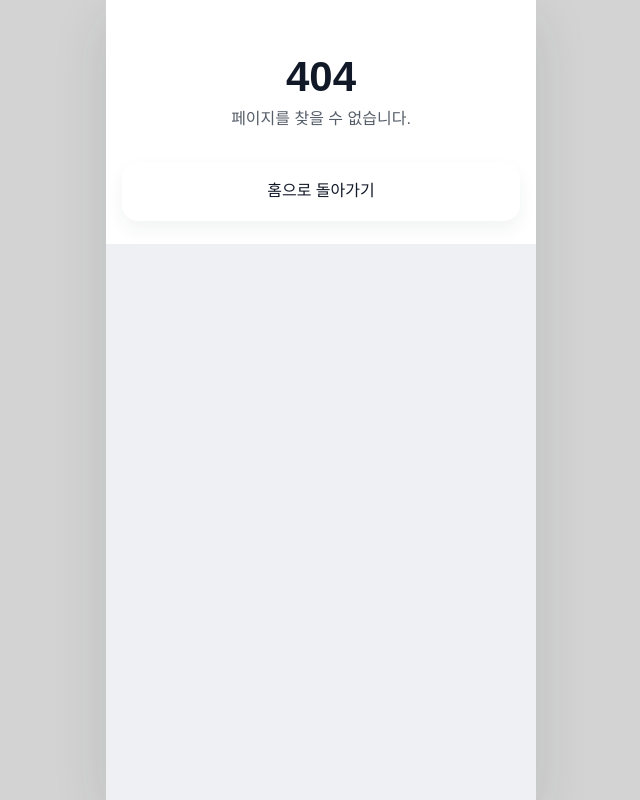
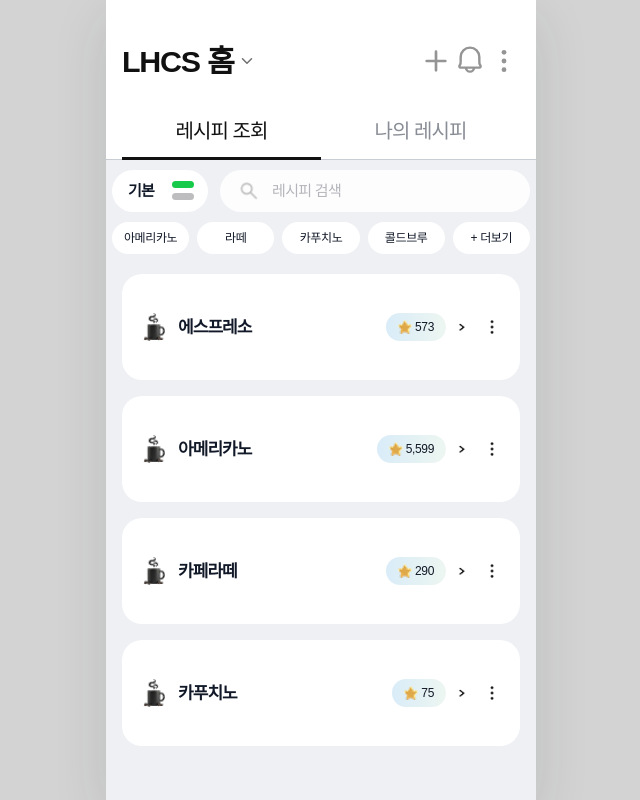
Before and after one commit to lgdx-finalpj/TheX_frontend, a React (Vite) app: page /recipe in a window 1280 px wide. Before the commit this address had no page. Shown: the whole page, without its empty margins (319-959 px from the left). Built offline with nearby package versions, Linux system fonts and the light colour scheme; no server answers.

Commit message:
chore: 레시피 홈페이지 새로생성, 라우터 설정 변경

```diff
--- /dev/null
+++ b/src/pages/RecipeHomePage.tsx
@@ -0,0 +1,40 @@
+import { useNavigate } from "react-router-dom";
+import BasicRecipeContent from "@/components/basic-recipes/BasicRecipeContent";
+import { basicBrowseRecipes, type RecipeItem, type RecipeTabKey } from "@/mocks/basicRecipes";
+import MobileLayout from "@/layouts/MobileLayout";
+import {
+  getBasicRecipeDetailPath,
+  MY_RECIPE_ROUTE,
+  POPULAR_RECIPE_ROUTE,
+} from "@/routes/paths";
+
+export default function RecipeHomePage() {
+  const navigate = useNavigate();
+
+  const handleTabChange = (tabKey: RecipeTabKey) => {
+    switch (tabKey) {
+      case "mine":
+        navigate(MY_RECIPE_ROUTE);
+        break;
+      case "browse":
+      default:
+        break;
+    }
+  };
+
+  const getDetailPath = (recipe: RecipeItem) => getBasicRecipeDetailPath(recipe.recipe_id);
+
+  return (
+    <MobileLayout>
+      <BasicRecipeContent
+        modeLabel="기본"
+        markerAccent="top"
+        recipes={basicBrowseRecipes}
+        activeTab="browse"
+        onModeClick={() => navigate(POPULAR_RECIPE_ROUTE)}
+        onTabChange={handleTabChange}
+        getDetailPath={getDetailPath}
+      />
+    </MobileLayout>
+  );
+}
--- a/src/routes/Router.tsx
+++ b/src/routes/Router.tsx
@@ -1,6 +1,5 @@
 import { Navigate, Route, Routes } from "react-router-dom";
 import BasicRecipeDetailPage from "@/pages/BasicRecipeDetailPage";
-import HomePage from "@/pages/HomePage";
 import MyRecipeDetailPage from "@/pages/MyRecipeDetailPage";
 import MyRecipesPage from "@/pages/MyRecipesPage";
 import NonCoffeeRecipeCreatePage from "@/pages/NonCoffeeRecipeCreatePage";
@@ -8,35 +7,20 @@ import NotFoundPage from "@/pages/NotFoundPage";
 import PopularRecipeDetailPage from "@/pages/PopularRecipeDetailPage";
 import PopularRecipePage from "@/pages/PopularRecipePage";
 import RecipeCategorySelectionPage from "@/pages/RecipeCategorySelectionPage";
-import {
-  BASIC_RECIPE_DETAIL_ROUTE,
-  BASIC_RECIPE_ROUTE,
-  MY_RECIPE_DETAIL_ROUTE,
-  MY_RECIPE_ROUTE,
-  NON_COFFEE_RECIPE_CREATE_ROUTE,
-  POPULAR_RECIPE_DETAIL_ROUTE,
-  POPULAR_RECIPE_ROUTE,
-  RECIPE_CATEGORY_SELECTION_ROUTE,
-} from "@/routes/paths";
+import RecipeHomePage from "@/pages/RecipeHomePage";
 
 export default function Router() {
   return (
     <Routes>
-      <Route path="/" element={<Navigate to={BASIC_RECIPE_ROUTE} replace />} />
-      <Route path={BASIC_RECIPE_ROUTE} element={<HomePage />} />
-      <Route path={BASIC_RECIPE_DETAIL_ROUTE} element={<BasicRecipeDetailPage />} />
-      <Route path={POPULAR_RECIPE_ROUTE} element={<PopularRecipePage />} />
-      <Route path={POPULAR_RECIPE_DETAIL_ROUTE} element={<PopularRecipeDetailPage />} />
-      <Route path={MY_RECIPE_ROUTE} element={<MyRecipesPage />} />
-      <Route path={MY_RECIPE_DETAIL_ROUTE} element={<MyRecipeDetailPage />} />
-      <Route
-        path={RECIPE_CATEGORY_SELECTION_ROUTE}
-        element={<RecipeCategorySelectionPage />}
-      />
-      <Route
-        path={NON_COFFEE_RECIPE_CREATE_ROUTE}
-        element={<NonCoffeeRecipeCreatePage />}
-      />
+      <Route path="/" element={<Navigate to="/recipe" replace />} />
+      <Route path="/recipe" element={<RecipeHomePage />} />
+      <Route path="/recipe/basic/:recipeId" element={<BasicRecipeDetailPage />} />
+      <Route path="/recipe/popular" element={<PopularRecipePage />} />
+      <Route path="/recipe/popular/:recipeId" element={<PopularRecipeDetailPage />} />
+      <Route path="/recipe/my" element={<MyRecipesPage />} />
+      <Route path="/recipe/my/:recipeId" element={<MyRecipeDetailPage />} />
+      <Route path="/recipe/category" element={<RecipeCategorySelectionPage />} />
+      <Route path="/recipe/non-coffee/create" element={<NonCoffeeRecipeCreatePage />} />
       <Route path="*" element={<NotFoundPage />} />
     </Routes>
   );
--- a/src/routes/paths.ts
+++ b/src/routes/paths.ts
@@ -1,12 +1,10 @@
-export const BASIC_RECIPE_ROUTE = "/devices/coffee-machine/view-basic-recipes";
-export const POPULAR_RECIPE_ROUTE = "/devices/coffee-machine/view-popular-recipes";
-export const MY_RECIPE_ROUTE = "/devices/coffee-machine/view-my-recipes";
-export const RECIPE_CATEGORY_SELECTION_ROUTE =
-  "/devices/coffee-machine/create-recipe/select-category";
-export const NON_COFFEE_RECIPE_CREATE_ROUTE =
-  "/devices/coffee-machine/create-recipe/non-coffee/:categoryKey";
+export const BASIC_RECIPE_ROUTE = "/recipe";
+export const POPULAR_RECIPE_ROUTE = "/recipe/popular";
+export const MY_RECIPE_ROUTE = "/recipe/my";
+export const RECIPE_CATEGORY_SELECTION_ROUTE = "/recipe/category";
+export const NON_COFFEE_RECIPE_CREATE_ROUTE = "/recipe/non-coffee/create";
 
-export const BASIC_RECIPE_DETAIL_ROUTE = `${BASIC_RECIPE_ROUTE}/:recipeId`;
+export const BASIC_RECIPE_DETAIL_ROUTE = `${BASIC_RECIPE_ROUTE}/basic/:recipeId`;
 export const POPULAR_RECIPE_DETAIL_ROUTE = `${POPULAR_RECIPE_ROUTE}/:recipeId`;
 export const MY_RECIPE_DETAIL_ROUTE = `${MY_RECIPE_ROUTE}/:recipeId`;
 
@@ -20,4 +18,4 @@ export const getMyRecipeDetailPath = (recipeId: string) =>
   `${MY_RECIPE_ROUTE}/${recipeId}`;
 
 export const getNonCoffeeRecipeCreatePath = (categoryKey: string) =>
-  NON_COFFEE_RECIPE_CREATE_ROUTE.replace(":categoryKey", categoryKey);
+  `${NON_COFFEE_RECIPE_CREATE_ROUTE}?categoryKey=${encodeURIComponent(categoryKey)}`;
```
